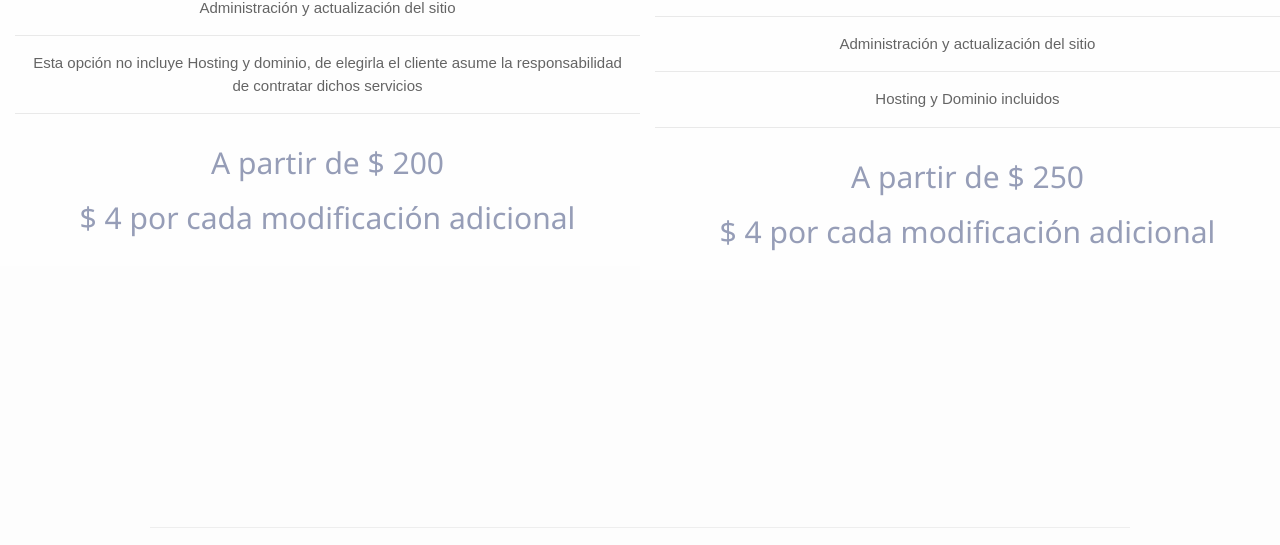
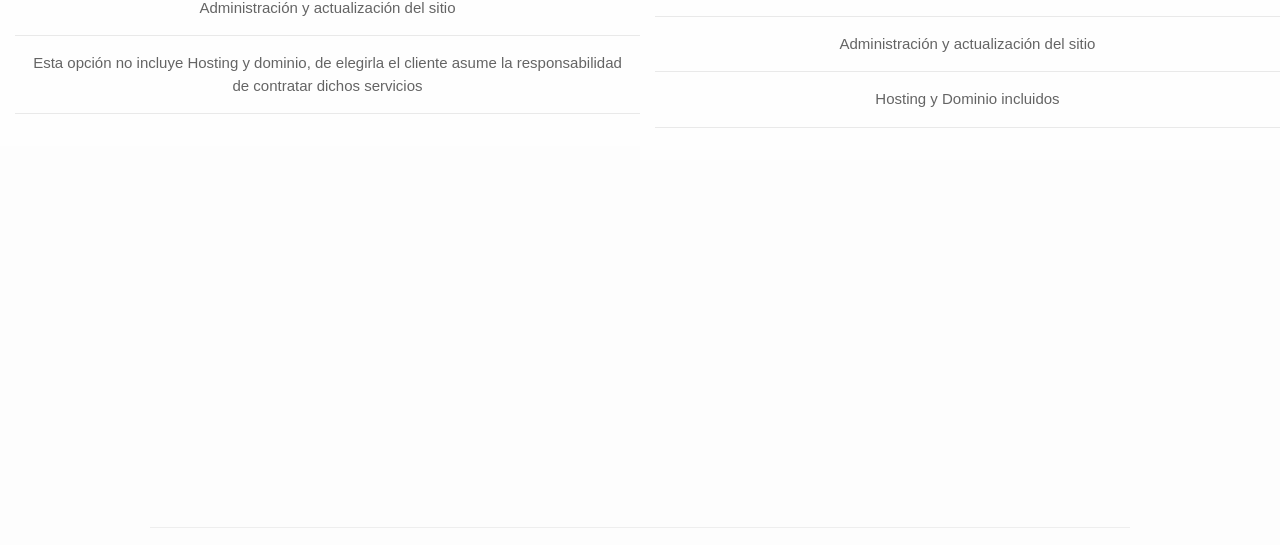
Before and after one commit to ning3n/ning3nw3b, a plain HTML site: page index.html in a window 1280 px wide. Shown: the part 2759-3304 px from the top of the page. Drawn offline with nearby package versions, Linux system fonts and the light colour scheme.

Commit message:
Update index.html
Le quite los precios porque aja

```diff
--- a/index.html
+++ b/index.html
@@ -156,8 +156,6 @@
           <li class="w3-padding-16">Administración y actualización del sitio</li>
           <li class="w3-padding-16">Esta opción no incluye Hosting y dominio, de elegirla el cliente asume la responsabilidad de contratar dichos servicios</li>
           <li class="w3-padding-16">
-            <h2> A partir de $ 200</h2>
-            <h2>$ 4 por cada modificación adicional</h2>
           </li>
         </ul>
     </div>
@@ -171,8 +169,6 @@
           <li class="w3-padding-16">Administración y actualización del sitio</li>
           <li class="w3-padding-16">Hosting y Dominio incluidos</li>
           <li class="w3-padding-16">
-            <h2>A partir de $ 250</h2>
-            <h2>$ 4 por cada modificación adicional</h2>
           </li>
         </ul>
     </div>
```
